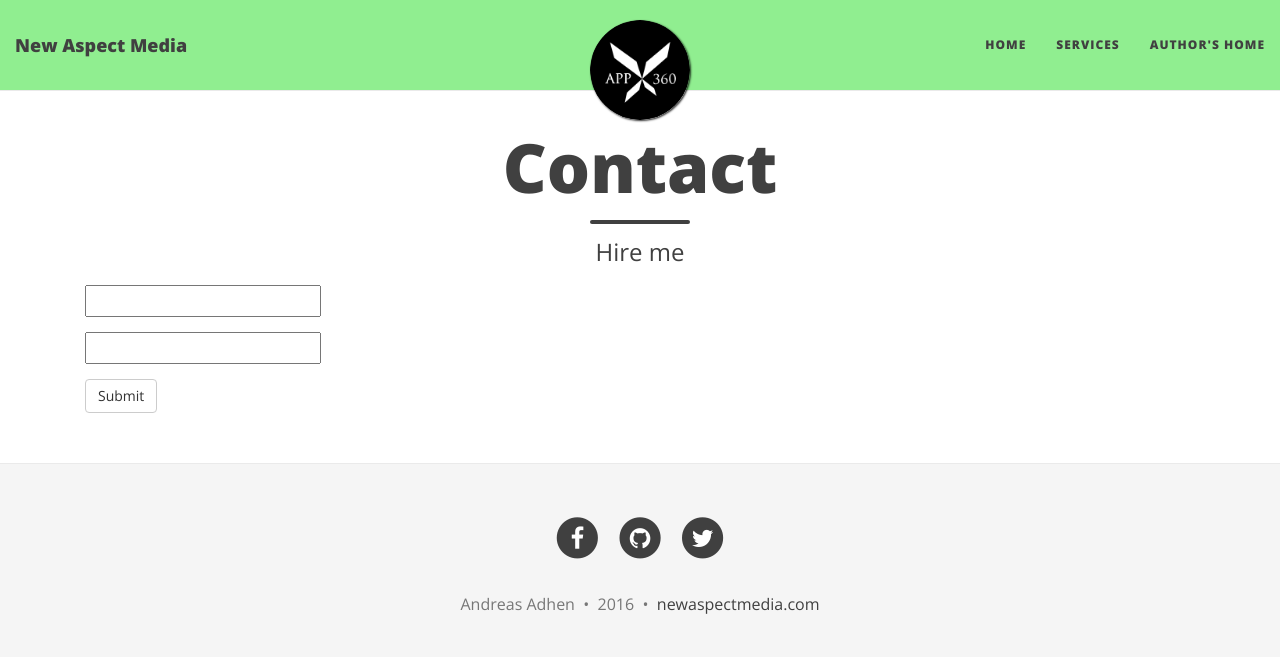
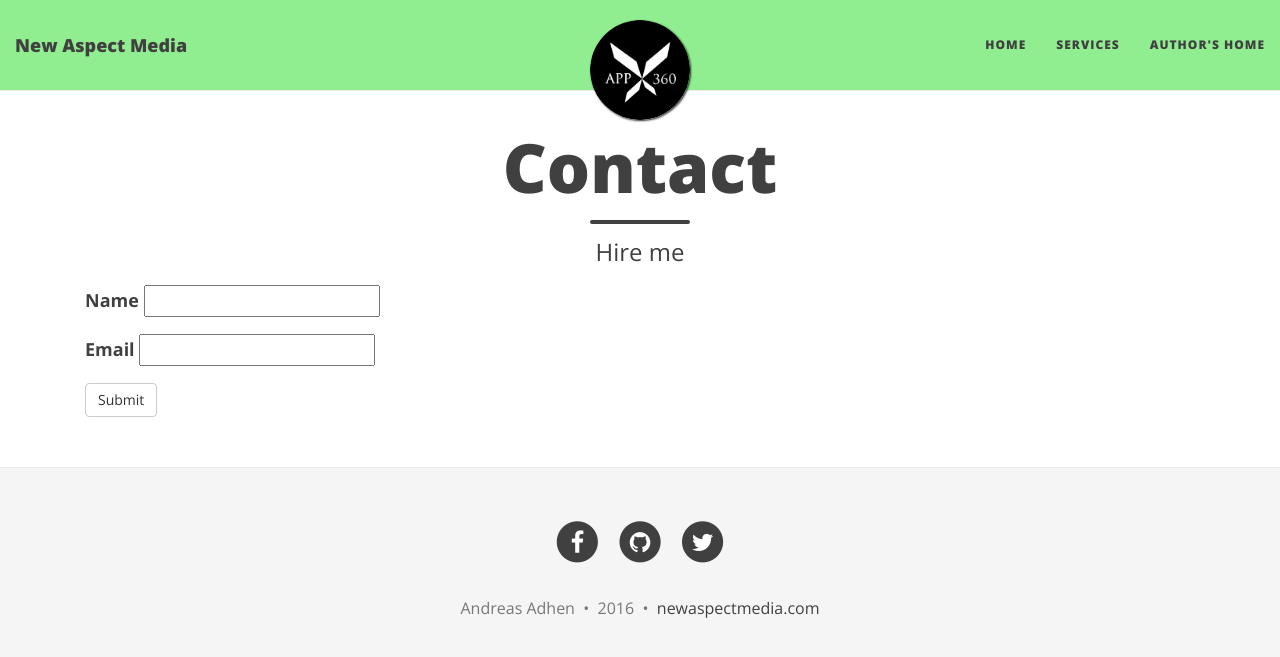
Before and after one commit to newmedia77/appxnam, a Jekyll site: the page built from contact.md, in a window 1280 px wide. Shown: the top 657 px of the page. Built offline with Jekyll 4.4.1, drawn with Linux system fonts in a browser that asks for light colours; nearby versions of some CDN libraries.

Commit message:
andreas
contact

```diff
--- a/contact.md
+++ b/contact.md
@@ -6,9 +6,11 @@ slug:
 ---
 <form role="form" action="//formspree.io/newaspectmedia@gmail.com" method="POST">
 <div class = "form-group">
+    <label for="name">Name</label>
     <input type="text" name="name">
 </div>
 <div class = "form-group">
+    <label for="email">Email</label>
     <input type="email" name="_replyto">
 </div>
     <button type="submit" value="Send" class = "btn btn-default">Submit</button>
```
